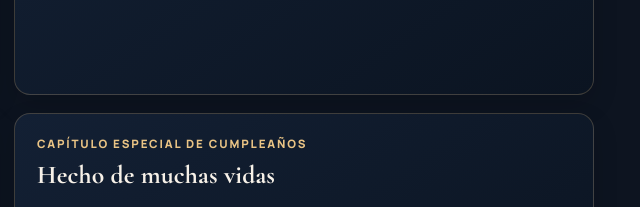
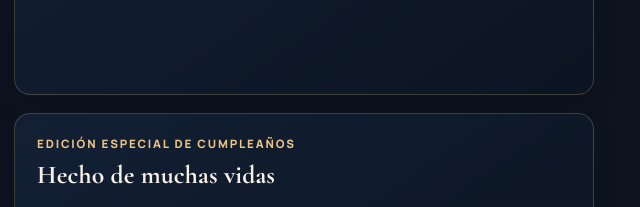
Before and after one commit to ulmusicoficial/ulmusicoficial.github.io, a plain HTML site: page index.html in a window 1280 px wide. Shown: the part 4400-4607 px from the top of the page, 635-1275 px from the left. Drawn offline with nearby package versions, Linux system fonts and the light colour scheme.

Commit message:
Corregir clasificación: Hecho de muchas vidas es edición especial, no capítulo especial

```diff
--- a/index.html
+++ b/index.html
@@ -252,7 +252,7 @@ footer{padding:45px 0;text-align:center;border-top:1px solid var(--border)}foote
 <article class="chapter"><h3><span>Capítulo XI</span>La resiliencia</h3><ul class="songs"><li class="song"><span class="songname">Te Voy a Superar</span><span class="songinfo"><time datetime="2026-11-11">11/11/2026</time><span class="tag upcoming">Próximo</span></span></li><li class="song"><span class="songname">Inmortal Me Llaman</span><span class="songinfo"><time datetime="2026-12-09">09/12/2026</time><span class="tag upcoming">Próximo</span></span></li><li class="song"><span class="songname">Del Otro Lado del Miedo</span><span class="songinfo"><time datetime="2026-12-30">30/12/2026</time><span class="tag upcoming">Próximo</span></span></li></ul></article>
 <article class="chapter"><h3><span>Capítulo XII</span>La ilusión de un nuevo amor</h3><ul class="songs"><li class="song"><span class="songname">No Todo Se Sana en Soledad</span><span class="songinfo"><time datetime="2026-12-16">16/12/2026</time><span class="tag upcoming">Próximo</span></span></li></ul></article>
 <article class="chapter"><h3><span>Capítulo especial</span>La brújula del alma</h3><p class="fine">Estreno por el Día de la Música · Una presentación de la identidad y las historias detrás de UL Music.</p><ul class="songs"><li class="song"><span class="songname">¿Sabes quién soy?</span><span class="songinfo"><time datetime="2026-11-22">22/11/2026</time><span class="tag upcoming">Próximo</span></span></li></ul></article>
-<article class="chapter"><h3><span>Capítulo especial de cumpleaños</span>Hecho de muchas vidas</h3><p class="fine">Edición especial por los 45 años de Uriel Lizárraga · Voz UL con apoyo de IA · Vinculado al Capítulo VIII: La Conciencia.</p><ul class="songs"><li class="song"><span class="songname">Hecho de muchas vidas</span><span class="songinfo"><time datetime="2026-12-12">12/12/2026</time><span class="tag upcoming">Próximo</span></span></li></ul></article></div><aside class="playlist"><div class="yt-section-label"><span class="yt-brand-lockup"><svg aria-hidden="true" focusable="false" viewbox="0 0 36 26"><rect fill="#FF0033" height="26" rx="7" width="36" x="0" y="0"></rect><path d="M14.5 6.5 25 13 14.5 19.5z" fill="#fff"></path></svg><span>YouTube</span></span><span class="yt-label-caption">LISTA OFICIAL DE REPRODUCCIÓN</span></div>
+<article class="chapter"><h3><span>Edición especial de cumpleaños</span>Hecho de muchas vidas</h3><p class="fine">Edición especial por los 45 años de Uriel Lizárraga · Voz UL con apoyo de IA · Vinculado al Capítulo VIII: La Conciencia.</p><ul class="songs"><li class="song"><span class="songname">Hecho de muchas vidas</span><span class="songinfo"><time datetime="2026-12-12">12/12/2026</time><span class="tag upcoming">Próximo</span></span></li></ul></article></div><aside class="playlist"><div class="yt-section-label"><span class="yt-brand-lockup"><svg aria-hidden="true" focusable="false" viewbox="0 0 36 26"><rect fill="#FF0033" height="26" rx="7" width="36" x="0" y="0"></rect><path d="M14.5 6.5 25 13 14.5 19.5z" fill="#fff"></path></svg><span>YouTube</span></span><span class="yt-label-caption">LISTA OFICIAL DE REPRODUCCIÓN</span></div>
 <h3>Escucha los capítulos en su orden narrativo</h3>
 <p>Del Encuentro a la Reconstrucción: comienza con el capítulo I y recorre las canciones publicadas de la saga.</p>
 <a class="yt-saga-link" href="https://youtube.com/playlist?list=PLECiecRwIaic&amp;si=6HA4e8E7Z-4gFj2P" rel="noopener noreferrer" target="_blank"><span aria-hidden="true" class="yt-saga-link-icon"><svg aria-hidden="true" focusable="false" viewbox="0 0 36 26"><rect fill="#FF0033" height="26" rx="7" width="36" x="0" y="0"></rect><path d="M14.5 6.5 25 13 14.5 19.5z" fill="#fff"></path></svg></span><span><strong>Abrir playlist de la saga en YouTube</strong><small>Capítulos I–XII · Secuencia narrativa</small></span><span aria-hidden="true" class="yt-arrow">↗</span></a>
```
